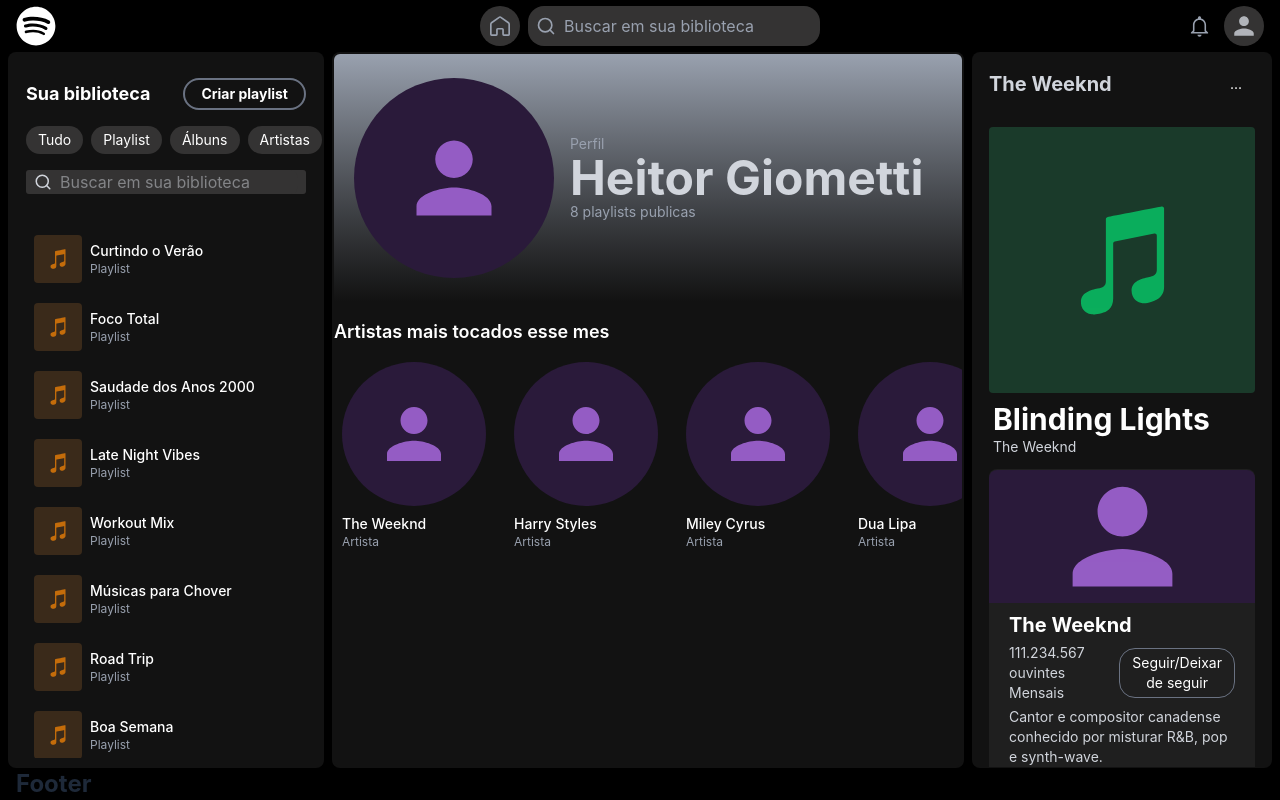
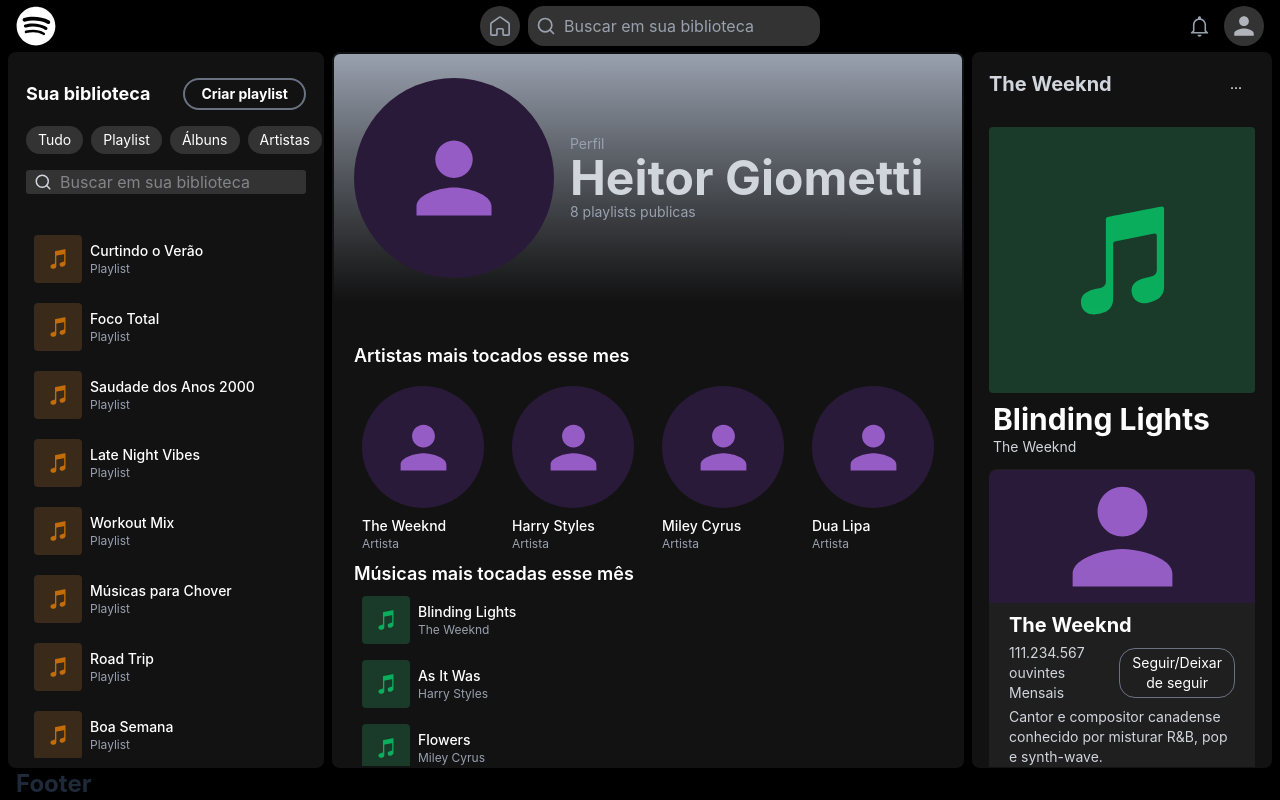
Before and after one commit to HeitorPER/SpotifyReplicaFrontend, a React (Vite) app: page /UserScreen in a window 1280 px wide. Built offline with nearby package versions, Linux system fonts and the light colour scheme.

Commit message:
fix(UserScreen):Implementa todas os elementos previstos na user screen

```diff
--- a/src/screens/centerScreens/UserScreen.tsx
+++ b/src/screens/centerScreens/UserScreen.tsx
@@ -1,8 +1,11 @@
 import { ArtistsCardRounded } from "../../components/ArtistsCardRounded";
 import { ImagePlaceholder } from "../../components/ImagePlaceholder";
+import { MusicCard } from "../../components/MusicCard";
+import { PlaylistSquareCard } from "../../components/playlistCards/playlistSquareCard";
 import { Shelf } from "../../components/SelfModel";
-import { mockArtists } from "../../data/mockArtists";
+import { mockArtists, getArtistName } from "../../data/mockArtists";
 import {mockPlaylists} from "../../data/mockPlaylists"
+import { mockSongs } from "../../data/mockSongs"
 
 interface UserScreenProps{
     imageUrl?: string
@@ -30,13 +33,31 @@
                     <h2 className="text-sm text-gray-400">{mockPlaylists.length} playlists publicas</h2>
                 </div>
             </div>
-            <div className="flex w-full">
-                <Shelf
-                label="Artistas mais tocados esse mes"
-                >
+            <div className="flex flex-col w-full py-6 px-5">
+                <Shelf label="Artistas mais tocados esse mes">
                     <div className="flex gap-x-3">
                         {mockArtists.slice(0, 4).map((artist) => (
                             <ArtistsCardRounded name={artist.artist_name}/>
+                        ))}
+                    </div>
+                </Shelf>
+                <div>
+                    <h2 className="text-lg text-white font-semibold">Músicas mais tocadas esse mês</h2>
+                    <div className="flex flex-col">
+                        {mockSongs.slice(0, 5).map((song) => (
+                            <MusicCard
+                                key={song.music_id}
+                                title={song.title}
+                                artist={getArtistName(song.artist)}
+                                explicit={song.explicit}
+                            />
+                        ))}
+                    </div>
+                </div>
+                <Shelf label="Playlists publicas">
+                    <div className="flex gap-x-3">
+                        {mockPlaylists.slice(0,4).map((playlist) => (
+                            <PlaylistSquareCard name={playlist.name}/>
                         ))}
                     </div>
                 </Shelf>
```
